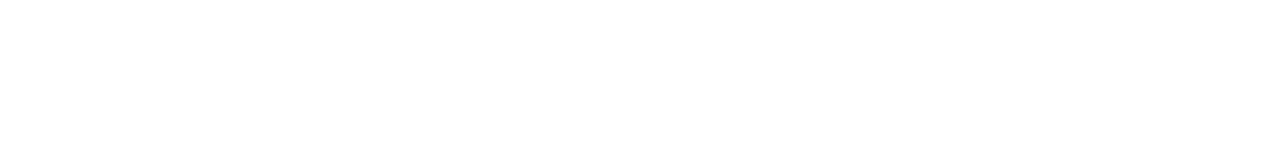
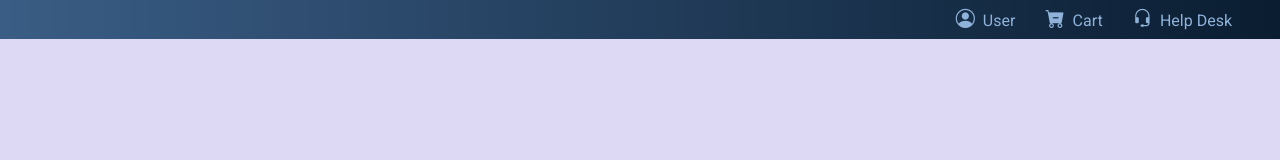
Before and after one commit to pratibha-biradar/kisan-ecommerce, a plain HTML site: page index.html in a window 1280 px wide. Drawn offline with nearby package versions, Linux system fonts and the light colour scheme.

Commit message:
PSA1139:Design the Navigation section
PSA1139:Design the Navigation section

```diff
--- a/index.html
+++ b/index.html
@@ -4,6 +4,8 @@
     <meta charset="UTF-8">
     <meta name="viewport" content="width=device-width, initial-scale=1.0">
     <title>Kisan-ECommerece</title>
+    <!-- Favicon Link -->
+    <link rel="icon"  type="image/x-icon" href="assets/favicon.png">
     <!-- External CSS -->
      <link rel="stylesheet" href="style.css">
      <!-- CDN Link--Bootstrap Icon -->
@@ -11,5 +13,23 @@
 </head>
 <body>
 
+    <!-- Navigation Section -->
+    <section id="nav-bar">
+        <div>
+            <i class="bi bi-person-circle"></i>
+            <span>User</span>
+        </div>
+        <div>
+            <i class="bi bi-cart-dash-fill"></i>
+            <span>Cart</span>
+        </div>
+        <div>
+            <i class="bi bi-headset"></i>
+            <span id="help-desk">Help Desk</span>
+        </div>
+     </section>
+
+      <!-- Main Section -->
+       <!-- Footer Section -->
 </body>
 </html>
--- a/style.css
+++ b/style.css
@@ -4,3 +4,38 @@
  font-family: "Roboto", serif;
 */
 @import url('https://fonts.googleapis.com/css2?family=Poppins&family=Roboto&display=swap');
+body{
+    background-color: #ddd8f3;
+}
+*{
+    margin: 0;
+    padding: 0;
+    box-sizing: border-box;
+    font-family: "Roboto",serif;
+}
+
+#nav-bar{
+    display: flex;
+    justify-content:flex-end;
+    gap: 30px;
+    font-weight:normal;
+    background:linear-gradient(to right,#3a5d85,#0A1D31);
+    color:#8FB2DA;
+    padding:8px;
+}
+/* #nav-bar div{
+    display: flex;
+    justify-content:center;
+    align-items: center;
+    gap: 5px;
+}
+#nav-bar span{
+    font-size: 14px;
+} */
+ i{
+    margin-right: 4px;
+    font-size:larger;
+}
+#help-desk{
+    margin-right: 40px;
+}
```
Also changed, not shown: assets/favicon.png (added).
